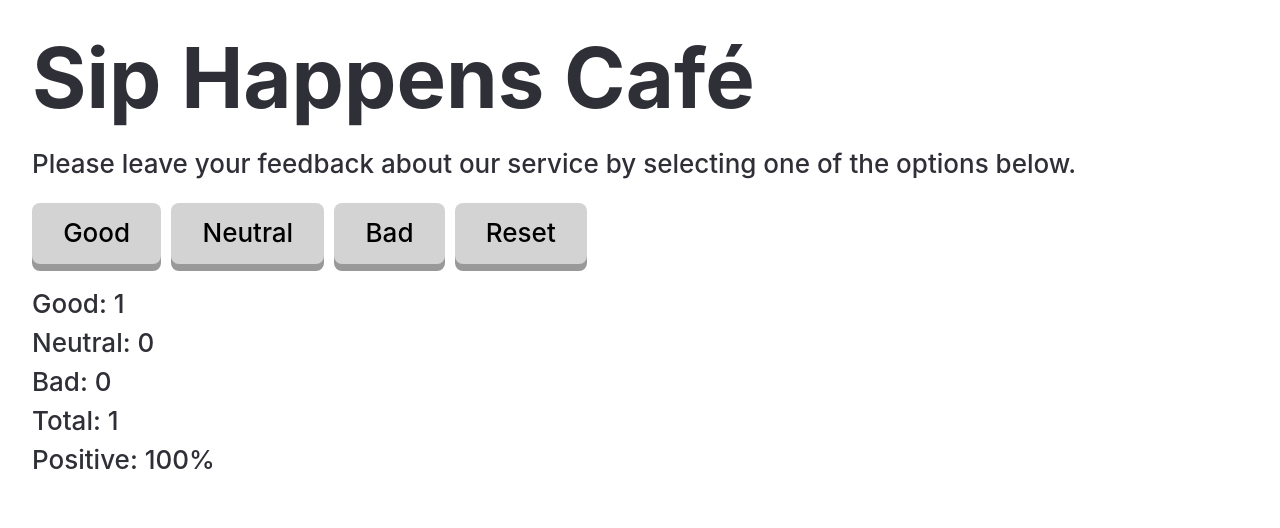
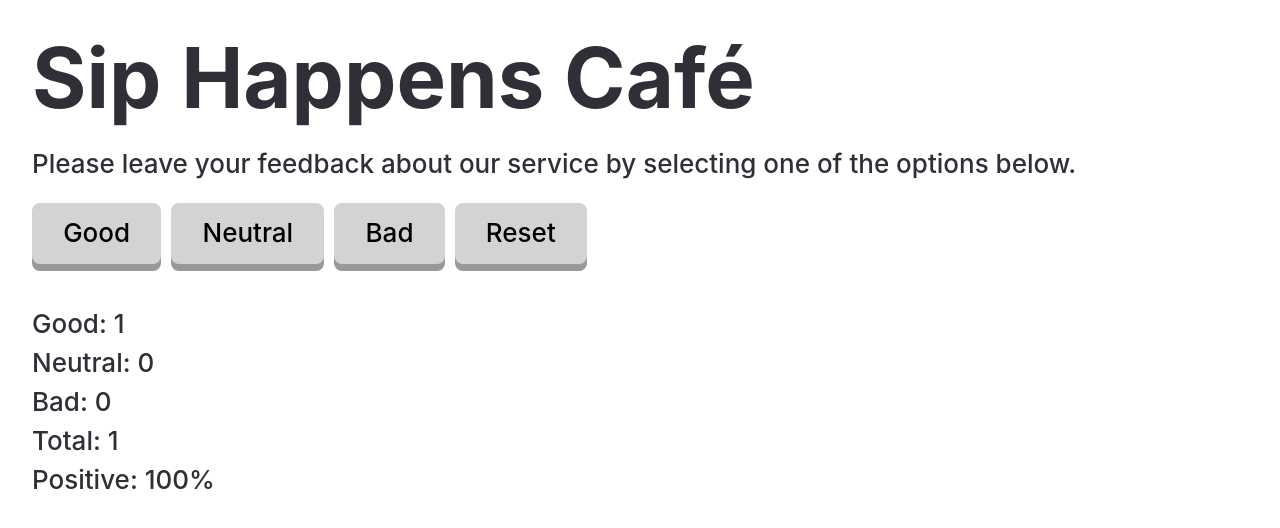
Before and after one commit to Terrad77/goit-react-hw-02, a React (Vite) app: page / in a window 1280 px wide. Both pictures are taken after a click on the button "Good". Shown: the top 528 px of the page. Built offline with nearby package versions, Linux system fonts and the light colour scheme.

Commit message:
fix save to localStory

```diff
--- a/src/components/App/App.jsx
+++ b/src/components/App/App.jsx
@@ -1,29 +1,24 @@
-
 import './App.css'
 import { useState, useEffect } from 'react';
-
 import Options from '../Options/Options';
 import Feedback from '../Feedback/Feedback';
 import Notification from '../Notification/Notification';
 
-
-
 const App = () => {
-
 //object стану відгуків за замовченням
 const initialState = { good: 0, neutral: 0, bad: 0 };
 
-  // Стан зберігання типів відгуків
-  const [feedback, setFeedback] = useState(initialState);
-
-  // Зчитування даних з локального сховища при завантаженні сторінки
-  useEffect(() => {
-    const storedFeedback = JSON.parse(localStorage.getItem('feedback'));
-
-    if (storedFeedback) {
-      setFeedback(storedFeedback);
+  //функція читання з локального сховища та зміни початкового значення useState стану
+  const [feedback, setFeedback] = useState(() => {
+    // Зчитуємо значення за ключем
+      const storedFeedback = window.localStorage.getItem('feedback');
+    // Якщо є відгуки, парсимо і повертаємо це значення як початкове значення стану
+    if (storedFeedback  !== null) {
+      return JSON.parse(storedFeedback);
     }
-  }, []);
+    //повертаємо значення за замовчуванням
+    return initialState;
+  });
 
 
   // Збереження даних у локальному сховищі при зміні стану
@@ -37,7 +32,7 @@ const initialState = { good: 0, neutral: 0, bad: 0 };
     setFeedback((prevFeedback) => ({...prevFeedback, [feedbackType]: prevFeedback[feedbackType] + 1,}));
   };
 
-    // Загальна кількість відгуків (піднімання стану)
+    // Загальна кількість відгуків
   const totalFeedback = feedback.good + feedback.neutral + feedback.bad;
 
     // Підрахунок відсотка позитивних відгуків
--- a/src/components/Feedback/Feedback .css
+++ /dev/null
@@ -1,7 +0,0 @@
-.feedbackList {
-
-}
-
-.feedbackItem {
-
-}
--- /dev/null
+++ b/src/components/Feedback/Feedback.css
@@ -0,0 +1,6 @@
+.feedbackList {
+    display: flex;
+    flex-direction: column;
+    margin-top: 20px;
+
+}
--- a/src/components/Feedback/Feedback.jsx
+++ b/src/components/Feedback/Feedback.jsx
@@ -1,4 +1,4 @@
-// import "./Feedback.css";
+import "./Feedback.css";
 
 
 
--- a/src/components/Options/Options.jsx
+++ b/src/components/Options/Options.jsx
@@ -10,7 +10,7 @@ const Options = ({ updateFeedback, resetFeedback, totalFeedback }) => {
     <button className={'optionsBtn'} onClick={() => updateFeedback('bad')}>Bad</button>
     {totalFeedback !== 0 && (<button className={'optionsBtn'} onClick={resetFeedback}>Reset</button>)}
   </ul>
-)
+  )
 };
 
 export default Options;
```
